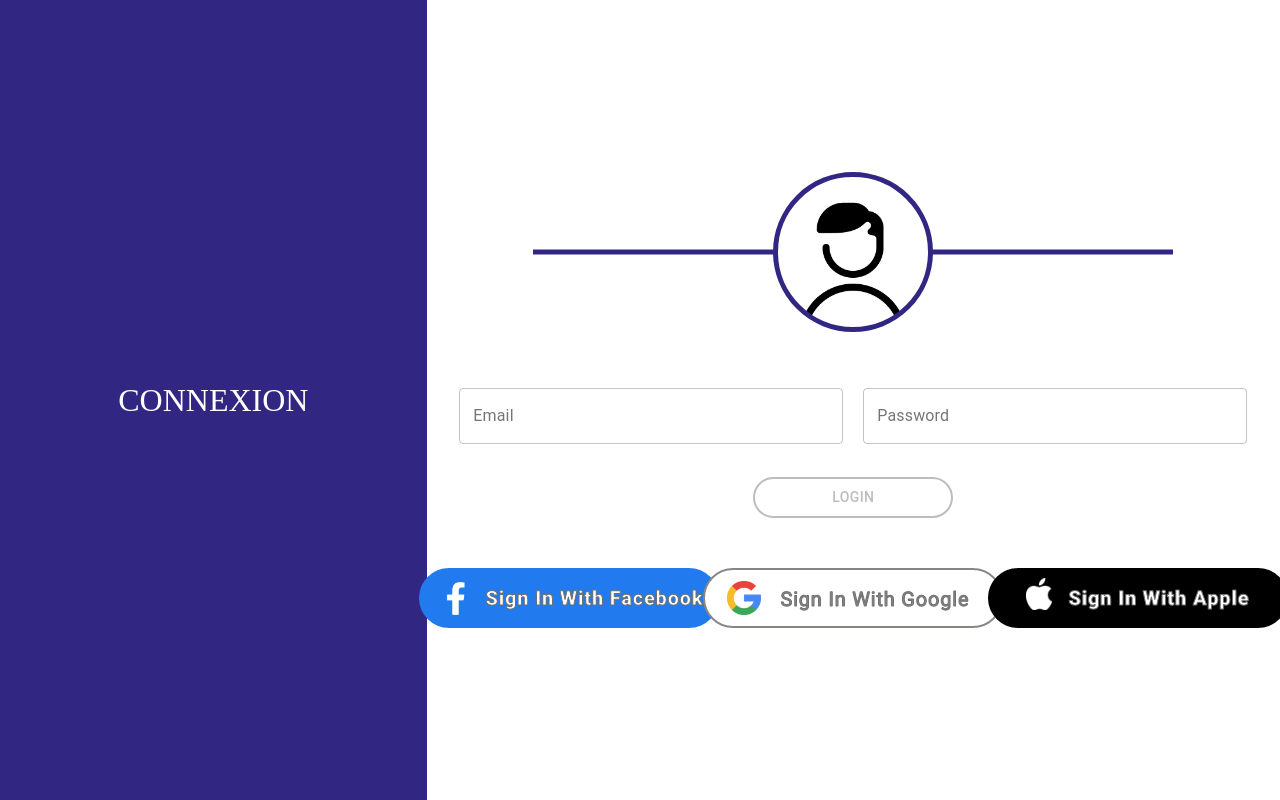
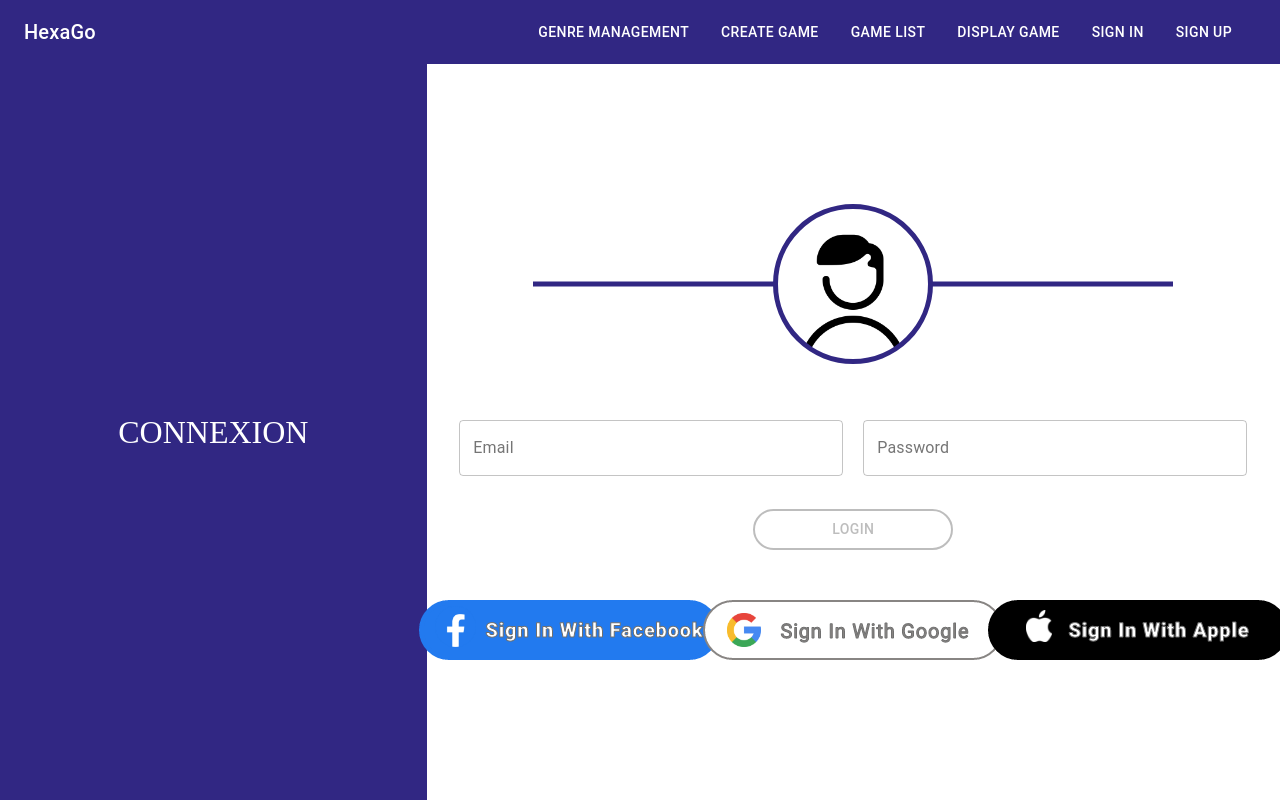
Before and after one commit to TheoWckr/hexago-front-final, a React (Create React App) app in the folder front/: page /login in a window 1280 px wide. Built offline with nearby package versions, Linux system fonts and the light colour scheme.

Commit message:
header finish

```diff
--- a/front/src/components/commons/headers/Header.tsx
+++ b/front/src/components/commons/headers/Header.tsx
@@ -2,31 +2,31 @@ import React from 'react';
 import {Toolbar, useTheme,} from "@material-ui/core";
 import Button from "@material-ui/core/Button";
 import './Header.css';
-import { makeStyles, createStyles, Theme } from '@material-ui/core/styles';
+import {makeStyles, createStyles, Theme} from '@material-ui/core/styles';
 import AppBar from "@material-ui/core/AppBar";
 import Typography from "@material-ui/core/Typography";
 import {Link} from "react-router-dom";
-import { useLocation } from 'react-router-dom'
+import {useLocation} from 'react-router-dom';
 
 const Header = () => {
     const classes = useStyles();
 
     const currentLocation = useLocation();
-    if (currentLocation.pathname.match('/login'))
-        return null;
+
     return (
-        <div className={classes.root} >
-            <AppBar position="static">
-                <Toolbar >
+        <div className={classes.root}>
+            <AppBar className={classes.background} position="static" elevation={0}>
+                <Toolbar>
                     <Typography variant="h6" className={[classes.title, "App-title"].join(' ')}>
                         <span className="App-title">HexaGo</span>
                     </Typography>
-                        <Link to="/GenreManagement/">  <Button className={classes.menuButton} >Genre Management</Button></Link>
-                        <Link to="/GameCreate/">  <Button className={classes.menuButton} >Create Game</Button></Link>
-                        <Link to="/GameSearch/">  <Button className={classes.menuButton} > Game List </Button></Link>
-                        <Link to="/GameDisplay/">  <Button className={classes.menuButton} > Display Game </Button></Link>
-                        <Link to="/register"><Button className={classes.menuButton} >Sign In</Button></Link>
-                        <Link to="/login"> <Button className={classes.menuButton} >Sign Up</Button></Link>
+                    <Link to="/GenreManagement/"> <Button className={classes.menuButton}>Genre
+                        Management</Button></Link>
+                    <Link to="/GameCreate/"> <Button className={classes.menuButton}>Create Game</Button></Link>
+                    <Link to="/GameSearch/"> <Button className={classes.menuButton}> Game List </Button></Link>
+                    <Link to="/GameDisplay/"> <Button className={classes.menuButton}> Display Game </Button></Link>
+                    <Link to="/register"><Button className={classes.menuButton}>Sign In</Button></Link>
+                    <Link to="/login"> <Button className={classes.menuButton}>Sign Up</Button></Link>
                 </Toolbar>
             </AppBar>
         </div>
@@ -40,7 +40,7 @@ const useStyles = makeStyles((theme: Theme) =>
             },
             menuButton: {
                 marginRight: theme.spacing(2),
-                color:theme.palette.common.white
+                color: theme.palette.common.white
             },
             title: {
                 flexGrow: 1,
@@ -55,10 +55,12 @@ const useStyles = makeStyles((theme: Theme) =>
                     margin: theme.spacing(1),
                 },
             },
+            background: {
+                backgroundColor: '#312783'
+            }
         },
     ),
 );
 
 
-
 export default Header;
--- a/front/src/components/user/login/loginPage.tsx
+++ b/front/src/components/user/login/loginPage.tsx
@@ -17,7 +17,7 @@ const useStyles = makeStyles((theme: Theme) =>
             backgroundColor: '#312783'
         },
         fullHeight: {
-            height: '100vh'
+            height: 'calc(100vh - 64px)'
         }
     }),
 );
```
